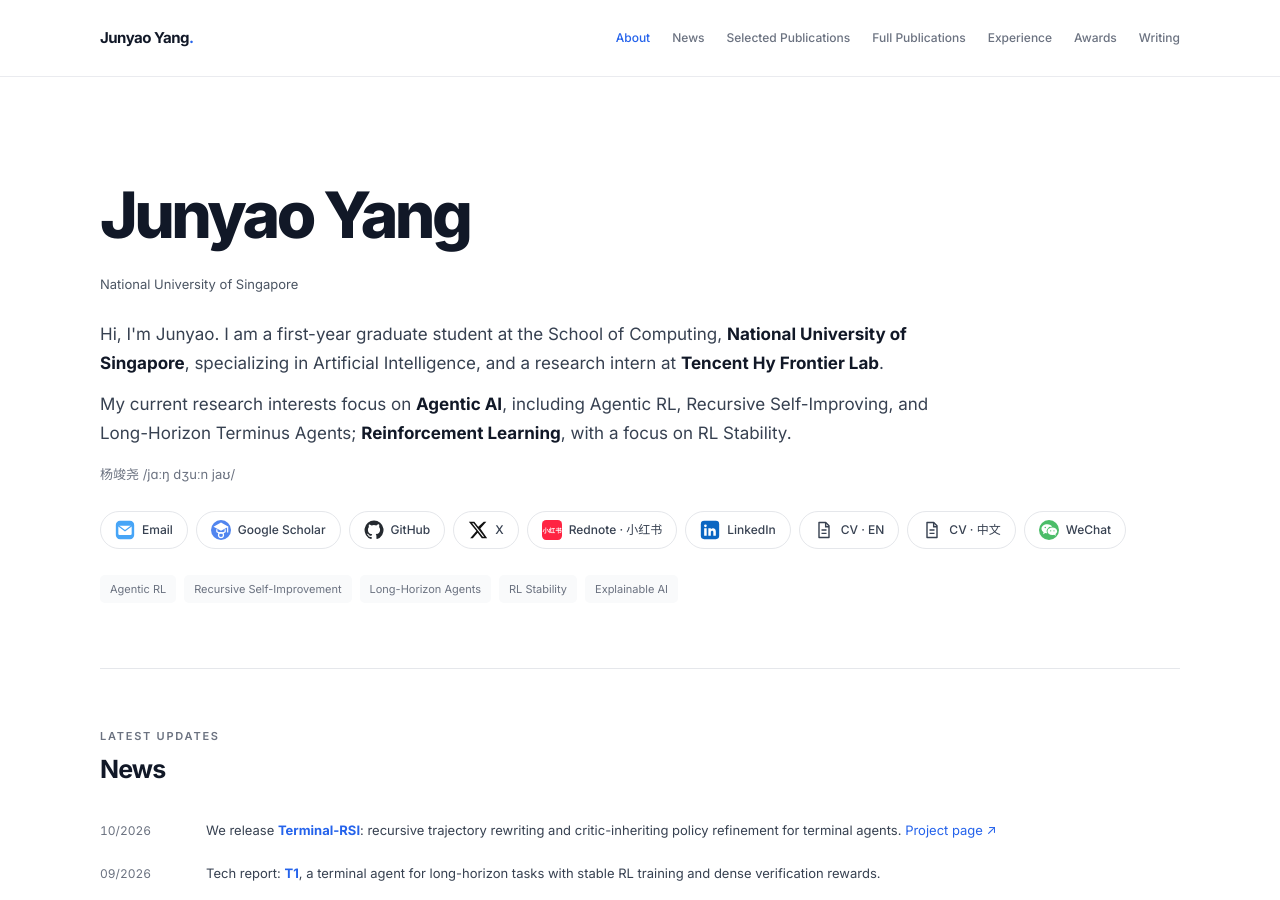
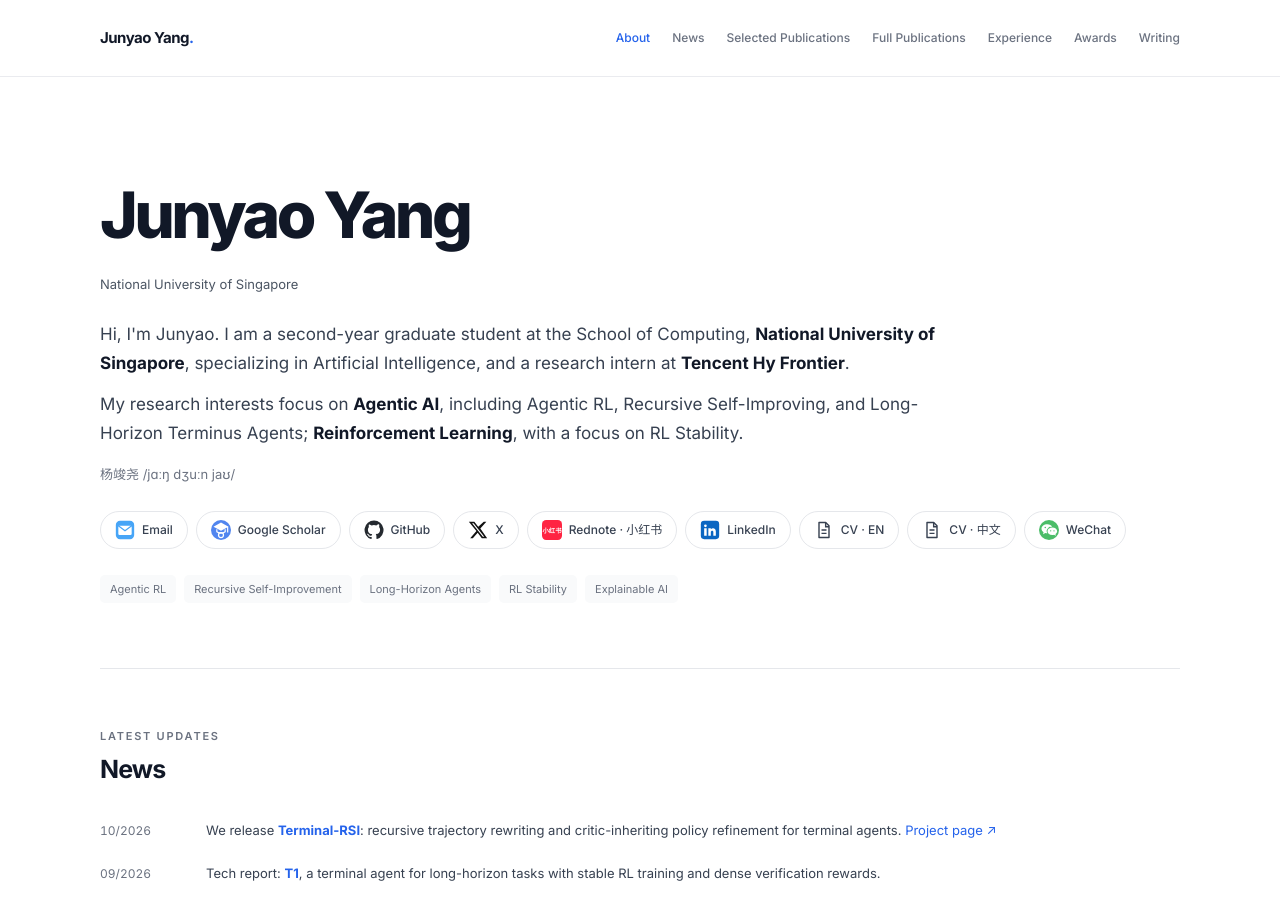
Before and after one commit to jyyang26/jyyang26.github.io, a Jekyll site: the page built from _pages/about.md, in a window 1280 px wide and 900 px high. Built offline with Jekyll 4.4.1, drawn with Linux system fonts in a browser that asks for light colours.

Commit message:
Update about.md

```diff
--- a/_pages/about.md
+++ b/_pages/about.md
@@ -203,8 +203,8 @@ redirect_from:
   <section class="hero" id="about" aria-labelledby="hero-name">
     <h1 id="hero-name">Junyao Yang</h1>
     <div class="affiliations"><span>National University of Singapore</span></div>
-    <p class="hero-bio">Hi, I'm Junyao. I am a first-year graduate student at the School of Computing, <strong>National University of Singapore</strong>, specializing in Artificial Intelligence, and a research intern at <strong>Tencent Hy Frontier Lab</strong>.</p>
-    <p class="hero-bio">My current research interests focus on <strong>Agentic AI</strong>, including Agentic RL, Recursive Self-Improving, and Long-Horizon Terminus Agents; <strong>Reinforcement Learning</strong>, with a focus on RL Stability.</p>
+    <p class="hero-bio">Hi, I'm Junyao. I am a second-year graduate student at the School of Computing, <strong>National University of Singapore</strong>, specializing in Artificial Intelligence, and a research intern at <strong>Tencent Hy Frontier</strong>.</p>
+    <p class="hero-bio">My research interests focus on <strong>Agentic AI</strong>, including Agentic RL, Recursive Self-Improving, and Long-Horizon Terminus Agents; <strong>Reinforcement Learning</strong>, with a focus on RL Stability.</p>
     <p class="name-note">杨竣尧 <span lang="en">/jɑːŋ dʒuːn jaʊ/</span></p>
     <div class="social-links" aria-label="Contact and academic profiles">
       <a class="pill" href="mailto:junyaoyang@u.nus.edu">{% include link-icon.html icon='email' %}Email</a>
```
